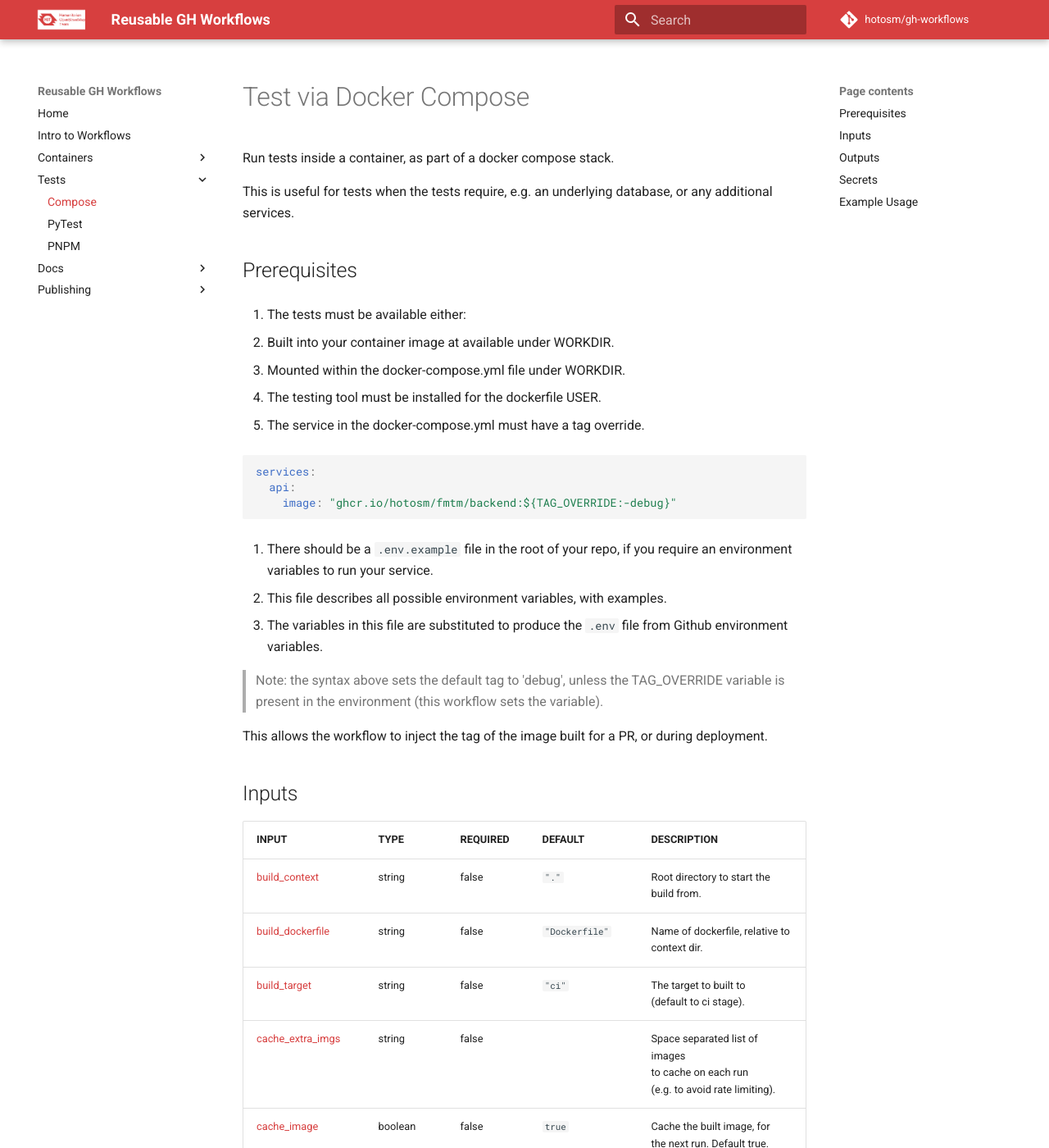
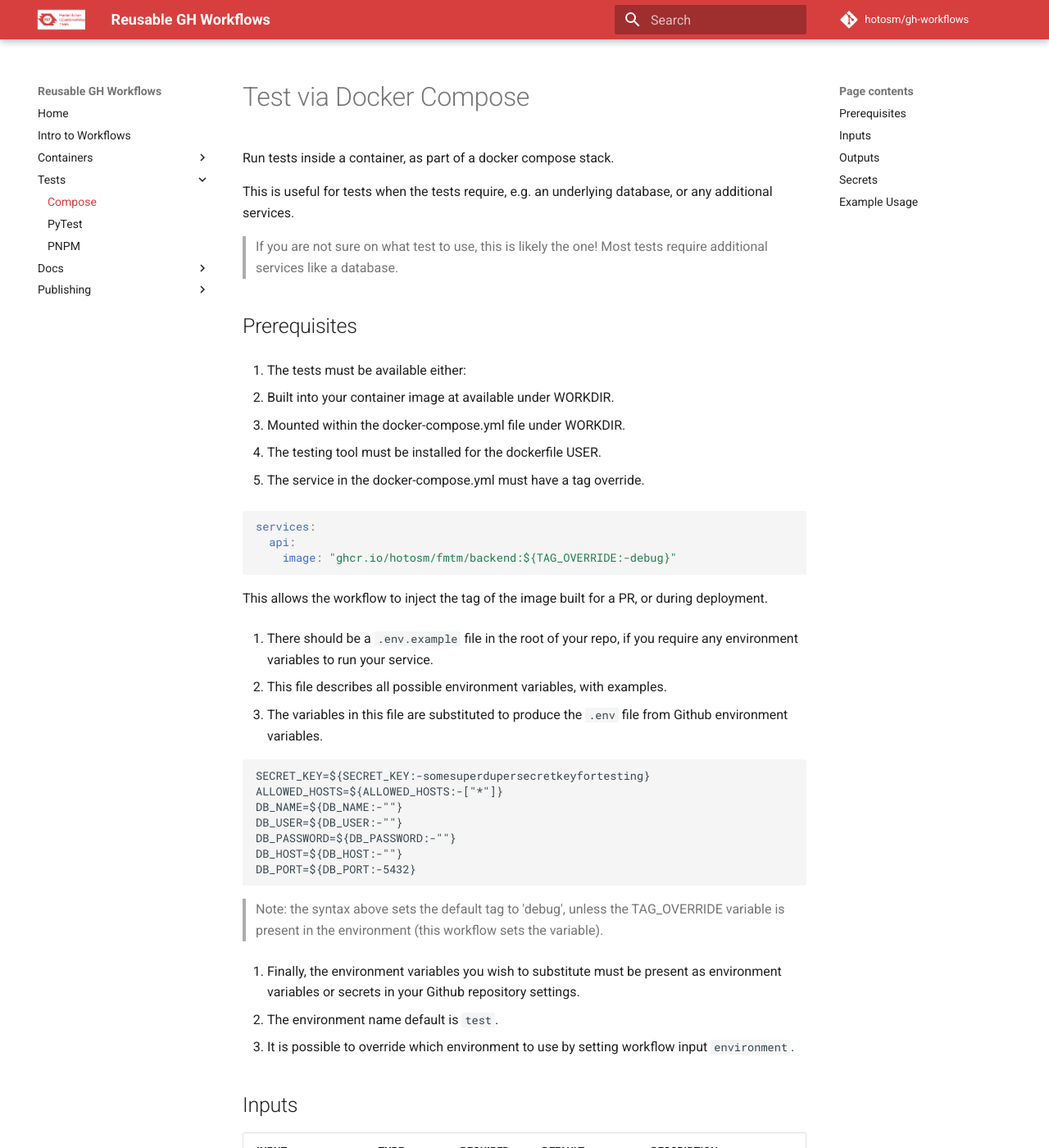
Before and after one commit to hotosm/gh-workflows, an MkDocs documentation site: the page built from docs/test_compose.md, in a window 1280 px wide and 1400 px high. Shown: the whole window at 82% size. Built offline with MkDocs 1.6.1 and Material for MkDocs 9.7.7, drawn with Linux system fonts in a browser that asks for light colours; comment, search, counter and statistics services are not loaded.

Commit message:
docs: update info for tests using docker containers

````diff
--- a/docs/test_compose.md
+++ b/docs/test_compose.md
@@ -5,6 +5,9 @@ compose stack.
 
 This is useful for tests when the tests require, e.g. an
 underlying database, or any additional services.
+
+> If you are not sure on what test to use, this is likely the one!
+> Most tests require additional services like a database.
 
 ## Prerequisites
 
@@ -23,20 +26,38 @@ services:
     image: "ghcr.io/hotosm/fmtm/backend:${TAG_OVERRIDE:-debug}"
 ```
 
+This allows the workflow to inject the tag of the image built for
+a PR, or during deployment.
+
 4. There should be a `.env.example` file in the root of your repo,
-   if you require an environment variables to run your service.
+   if you require any environment variables to run your service.
 
 - This file describes all possible environment variables,
   with examples.
 - The variables in this file are substituted to produce the
   `.env` file from Github environment variables.
 
+```dotenv
+SECRET_KEY=${SECRET_KEY:-somesuperdupersecretkeyfortesting}
+ALLOWED_HOSTS=${ALLOWED_HOSTS:-["*"]}
+DB_NAME=${DB_NAME:-""}
+DB_USER=${DB_USER:-""}
+DB_PASSWORD=${DB_PASSWORD:-""}
+DB_HOST=${DB_HOST:-""}
+DB_PORT=${DB_PORT:-5432}
+```
+
 > Note: the syntax above sets the default tag to 'debug', unless the
 > TAG_OVERRIDE variable is present in the environment
 > (this workflow sets the variable).
 
-This allows the workflow to inject the tag of the image built for
-a PR, or during deployment.
+5. Finally, the environment variables you wish to substitute
+   must be present as environment variables or secrets in your
+   Github repository settings.
+
+- The environment name default is `test`.
+- It is possible to override which environment to use by setting
+  workflow input `environment`.
 
 ## Inputs
 
````
Also changed, not shown: docs/test_pytest.md (+4 -0 lines).
